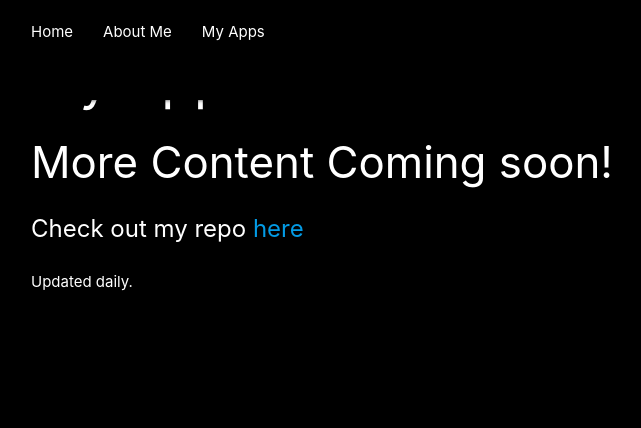
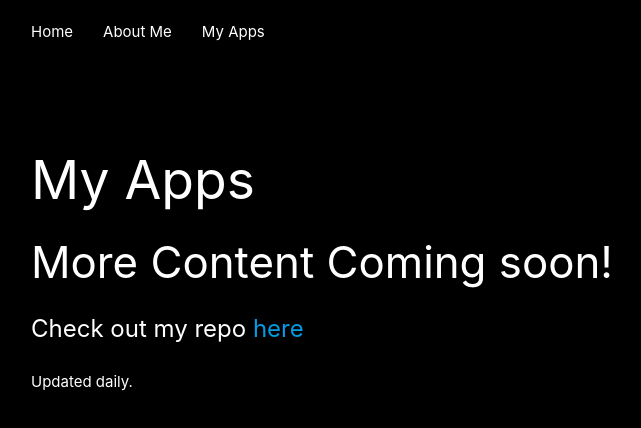
Before and after one commit to lovecosma/personal-website-client, a React (Create React App) app: page /myapps in a window 1280 px wide. Shown: the top 428 px of the page, without its empty margins (176-817 px from the left). Built offline with nearby package versions, Linux system fonts and the light colour scheme.

Commit message:
Editted myapps margin

```diff
--- a/src/desktopComponents/MyApps.jsx
+++ b/src/desktopComponents/MyApps.jsx
@@ -2,7 +2,7 @@
 
 export  const MyApps = (props) => {
     return (
-        <div style={{padding: "15px"}}>
+        <div style={{padding: "15px", marginTop: "100px"}}>
             <h2>My Apps</h2>
             <h3>More Content Coming soon!</h3>
             <p style={{fontSize: "x-large"}} >Check out my repo <a href="https://github.com/lovecosma/personal-website-client" alt="repo" style={{fontSize: "x-large"}}>here</a></p>
--- a/src/mobileTabletComponents/ComingSoon.jsx
+++ b/src/mobileTabletComponents/ComingSoon.jsx
@@ -2,7 +2,7 @@
 
 export default function ComingSoon() {
     return (
-        <div  className="container white-text" style={{padding: "15px", marginTop: "50px"}}>
+        <div  className="container white-text" style={{padding: "15px", marginTop: "100px"}}>
         <p>Responsive Design in progress. Please visit on desktop for now.</p>
         <p style={{fontSize: "x-large"}} >Check out my repo <a href="https://github.com/lovecosma/personal-website-client" alt="repo" style={{fontSize: "x-large"}}>here</a></p>
         <p>Updated daily.</p>
--- a/src/mobileTabletComponents/MyApps.jsx
+++ b/src/mobileTabletComponents/MyApps.jsx
@@ -2,7 +2,7 @@
 
 export  const MyApps = (props) => {
     return (
-        <div style={{padding: "15px"}}>
+        <div style={{padding: "15px", marginTop: "100px"}}>
             <h2>My Apps</h2>
             <h3>More Content Coming soon!</h3>
             <p style={{fontSize: "x-large"}} >Check out my repo <a href="https://github.com/lovecosma/personal-website-client" alt="repo" style={{fontSize: "x-large"}}>here</a></p>
```
